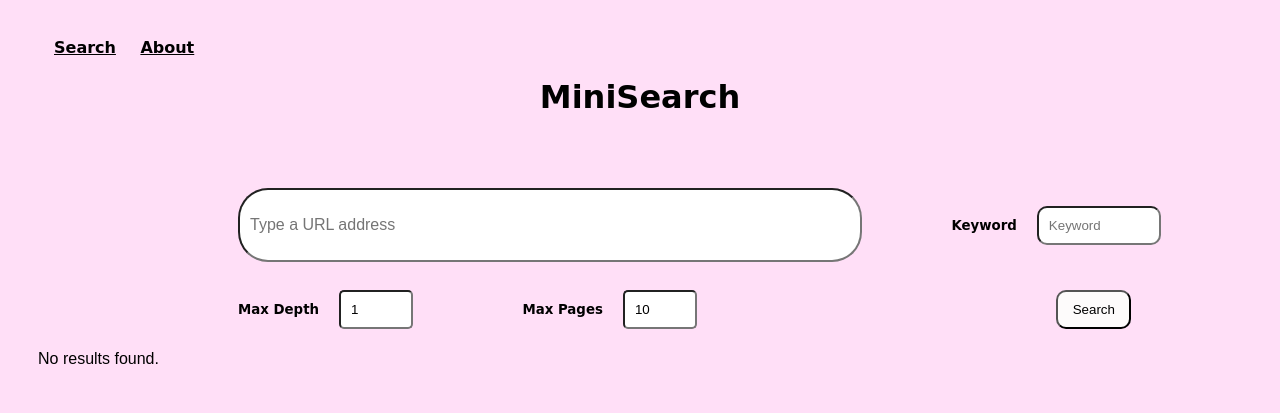
After one commit to foreosokoya-wq/Mini_search_engine, a Flask app: page /search in a window 1280 px wide. The commit adds this page. Shown: the top 413 px of the page. Run offline with Flask 3, Linux system fonts and the light colour scheme.

Commit message:
Add multi-page UI with professional layout

```diff
--- a/app.py
+++ b/app.py
@@ -3,8 +3,13 @@ from scraper import crawl
 
 app = Flask(__name__)
 
-@app.route("/", methods=["GET", "POST"])
-def index():
+@app.route("/")
+def welcome():
+    return render_template("welcome.html")
+
+
+@app.route("/search", methods=["GET", "POST"])
+def search():
     results = []
 
     if request.method == "POST":
@@ -17,5 +22,11 @@ def index():
 
     return render_template("index.html", results=results)
 
+
+@app.route("/about")
+def about():
+    return render_template("about.html")
+
+
 if __name__ == "__main__":
     app.run(debug=True)
--- a/scraper.py
+++ b/scraper.py
@@ -36,6 +36,7 @@ def dynamic_scrape(url):
     options.add_argument(f"user-agent={random.choice(USER_AGENTS)}")
 
     driver = uc.Chrome(options=options)
+    random_delay(2, 4)
     driver.get(url)
 
     random_delay(2, 4)
@@ -52,9 +53,9 @@ def extract_data(html, keyword, base_url):
     texts = []
     links = []
 
-    for tag in soup.find_all(["p", "li", "span"]):
+    for tag in soup.find_all(["p", "li", "span", "div"]):
         text = tag.get_text(strip=True)
-        if keyword.lower() in text.lower() and len(text) > 40:
+        if keyword.lower() in text.lower() and len(text) > 40 and len(text) <250:
             texts.append(text)
 
     for a in soup.find_all("a", href=True):
@@ -88,8 +89,8 @@ def crawl(start_url, keyword, max_depth=1, max_pages=10):
 
         texts, links = extract_data(html, keyword, url)
 
-        for t in texts:
-            results.append({"url": url, "text": t})
+        for t, u in zip(texts, links):
+            results.append({"url": u, "text": t})
 
         soup = BeautifulSoup(html, "html.parser")
         for a in soup.find_all("a", href=True):
--- a/static/main.css
+++ b/static/main.css
@@ -1,7 +1,12 @@
 body {
     font-family: Arial;
-    background: #f4f6f8;
+    background: #ffdff7;
     padding: 30px;
+}
+img{
+    border-radius: 10px;
+
+    width: max-content;
 }
 input{
     padding: 10px;
@@ -9,10 +14,16 @@ input{
     width: 300px;
     border-radius: 5px;
 }
+small{
+    font-family: cursive;
+    font-weight: bold;
+}
 #search{
     border-radius: 10px;
-    background-color: rgb(214, 212, 212);
+    max-width: 75px;
+    background-color: rgb(253, 251, 251);
     transition: 0.2s;
+    margin-left: 350px;
 }
 #search:hover{
     background-color: palevioletred;
@@ -24,3 +35,30 @@ input{
     margin-top: 15px;
     border-radius: 5px;
 }
+h1{
+    font-family: cursive;
+}
+
+nav{
+    text-decoration: none;
+
+    display: inline;
+    padding: 12px 6px;
+}
+nav a{
+    text-align: right;
+    margin: 10px;
+    text-decoration: underline;
+    color: black;
+
+    font-weight: bold;
+    font-family: cursive;
+    transition: 0.3s;
+}
+nav a:hover{
+    border: 1px solid rgb(128, 9, 48);
+    box-shadow: #888888 0px 4px 8px 0px;
+    border-radius: 5px;
+    background-color: rgb(128, 9, 48);
+    color: peachpuff;
+}
--- /dev/null
+++ b/templates/base.html
@@ -0,0 +1,17 @@
+<!DOCTYPE html>
+<html>
+    <head>
+        <meta charset="UTF-8">
+        <title>Mini Search Engine</title>
+        <link rel="stylesheet" href="{{url_for('static', filename='main.css')}}">
+    </head>
+    <body>
+        <nav class="navlinks">
+            <a href="/search">Search</a>
+            <a href="/about">About</a>
+        </nav>
+        <div class="container">
+            {% block content %}
+            {% endblock %}
+    </body>
+</html>
--- a/templates/index.html
+++ b/templates/index.html
@@ -1,45 +1,10 @@
+<!---
 <!DOCTYPE html>
 <html>
 <head>
     <meta charset="UTF-8">
+    <link rel="stylesheet" href="{{ url_for('static', filename='main.css') }}">
     <title>Mini Search Engine</title>
-    <style>
-        body {
-    font-family: Arial;
-    background: #ffdff7;
-    padding: 30px;
-}
-img{
-    border-radius: 10px;
-
-    width: max-content;
-}
-input{
-    padding: 10px;
-    margin: 5px;
-    width: 300px;
-    border-radius: 5px;
-}
-small{
-    font-family: 'Times New Roman', Times, serif;
-}
-#search{
-    border-radius: 10px;
-    background-color: rgb(253, 251, 251);
-    transition: 0.2s;
-}
-#search:hover{
-    background-color: palevioletred;
-    cursor: pointer;
-}
-.result {
-    background: white;
-    padding: 15px;
-    margin-top: 15px;
-    border-radius: 5px;
-}
-
-    </style>
 
 </head>
 <body>
@@ -67,3 +32,74 @@ small{
 
 </body>
 </html>
+-->
+{% extends "base.html" %}
+{% block content %}
+
+<h1 class="logo">MiniSearch</h1>
+<style>
+    h1{
+        text-align: center;
+    }
+    form{
+        margin-top: 20px;
+        align-items: center;
+        margin-left: 100px;
+    }
+    .url{
+        margin-left: 100px;
+        margin-top: 50px;
+        border-radius: 30px;
+        min-width: 600px;
+        min-height: 50px;
+        font-size: medium;
+    }
+    .url:hover{
+        transition: 0.5s;
+        box-shadow: 0px 0px 10px#888;
+    }
+    .kw{
+        border-radius: 10px;
+        max-width: 100px;
+        margin-left: 20px;
+    }
+    .kw:hover{
+        transition: 0.5s;
+        box-shadow: 0px 0px 10px#888;
+    }
+    .k{
+        margin-left: 80px;
+    }
+    .depth, .pages{
+        max-width: 50px;
+        margin-left: 20px;
+    }
+    .md, .mp{
+        margin-left: 100px;
+    }
+    #search:hover{
+
+        background-color: rgb(235, 53, 53);
+        color: white;
+    }
+</style>
+
+<form action="search" method="POST">
+    <input type="text" name="url" class="url" placeholder="Type a URL address" required>
+    <small class="k">Keyword</small><input class="kw" type="text" name="keyword" placeholder="Keyword" required><br><br>
+    <small class="md">Max Depth</small><input class="depth" type="number" name="depth" value="1" min="0">
+    <small class="mp">Max Pages</small><input class="pages" type="number" name="max_pages" value="10" min="1">
+    <input type="submit" value="Search" id="search">
+</form>
+{% if results %}
+    {% for r in results %}
+        <div class="result">
+            <p>{{ r.text }}</p>
+            <a href="{{ r.source }}" target="_blank">{{ r.source }}</a>
+        </div>
+    {% endfor %}
+{% else %}
+    <p>No results found.</p>
+{% endif %}
+
+{% endblock %}
```
Also changed, not shown: templates/about.html (added, +61 -0 lines), templates/results.html (added, +17 -0 lines), templates/welcome.html (added, +53 -0 lines).
